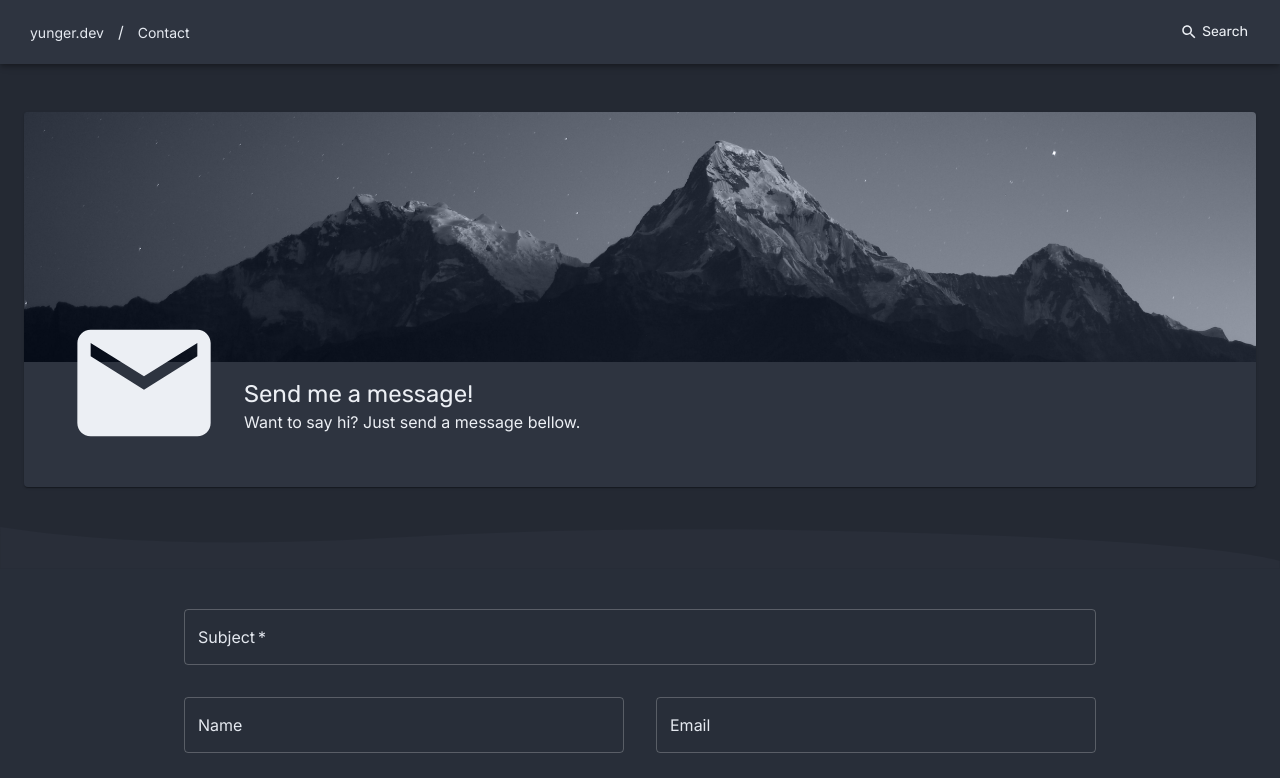
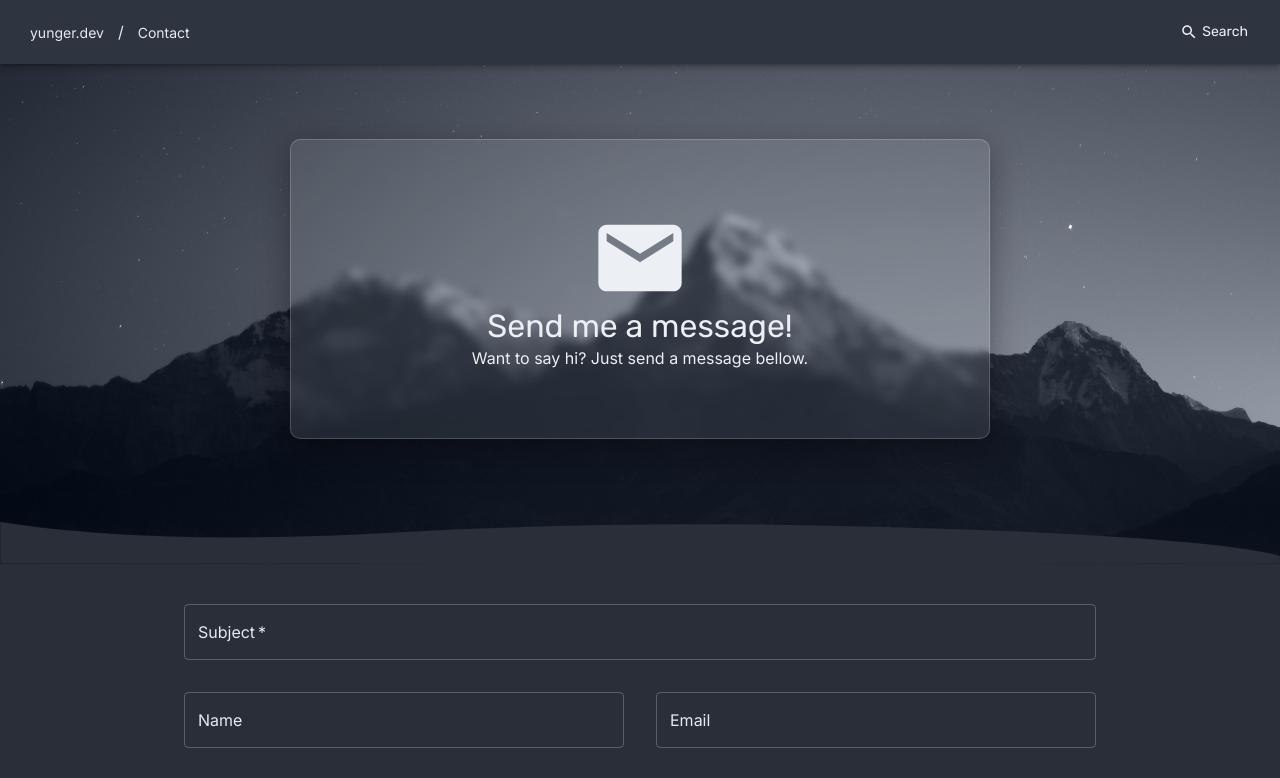
Before and after one commit to yunger7/yunger.dev, a Next.js app: page /contact in a window 1280 px wide. Shown: the top 778 px of the page. Built offline with nearby package versions, Linux system fonts and the light colour scheme.

Commit message:
Add Header to Contact page

```diff
--- a/src/pages/contact.jsx
+++ b/src/pages/contact.jsx
@@ -4,8 +4,6 @@ import { useState } from "react";
 
 import {
 	Container,
-	Card,
-	CardContent,
 	Typography,
 	Grid,
 	TextField,
@@ -19,7 +17,7 @@ import { Email as MessageIcon, Send as SendIcon } from "@material-ui/icons";
 import { Alert } from "@material-ui/lab";
 
 import { Navbar } from "../components/Navbar";
-import { WaveDivider1 } from "../components/dividers/WaveDivider1";
+import { Header } from "../components/Header";
 import { WaveDivider4 } from "../components/dividers/WaveDivider4";
 import { Footer } from "../components/Footer";
 
@@ -37,30 +35,8 @@ const navbarPaths = [
 ];
 
 const useStyles = makeStyles(theme => ({
-	page: {
-		paddingTop: theme.spacing(6),
-	},
-	introduction: {
-		paddingBottom: theme.spacing(5),
-	},
-	introductionWallpaper: {
-		position: "relative",
-		width: "100%",
-		height: 250,
-	},
-	introductionCardContent: {
-		padding: `${theme.spacing(2)}px ${theme.spacing(5)}px`,
-		maxHeight: 125,
-		display: "flex",
-	},
-	messageIcon: {
-		fontSize: 160,
-		position: "relative",
-		bottom: 75,
-		marginRight: theme.spacing(2.5),
-	},
 	form: {
-		backgroundColor: "#282e39",
+		backgroundColor: "#292e39",
 		paddingTop: theme.spacing(5),
 		paddingBottom: theme.spacing(10),
 	},
@@ -170,36 +146,28 @@ export default function Contact() {
 
 			<Navbar paths={navbarPaths} />
 
-			<main className={classes.page}>
-				<section className={classes.introduction}>
-					<Container maxWidth="lg">
-						<Card>
-							<div className={classes.introductionWallpaper}>
+			<Header
+				backgroundImage={
 					<Image
 						src={placeholder3}
-									alt=""
+						alt="Mountain wallpaper"
 						layout="fill"
 						objectFit="cover"
 						placeholder="blur"
 					/>
-							</div>
-							<CardContent className={classes.introductionCardContent}>
-								<MessageIcon className={classes.messageIcon} />
-								<div>
-									<Typography variant="h5" component="h1">
+				}
+				dividerColor="#292e39"
+			>
+				<MessageIcon style={{ fontSize: 100 }} />
+				<Typography variant="h3" component="h1">
 					Send me a message!
 				</Typography>
 				<Typography variant="body1">
 					Want to say hi? Just send a message bellow.
 				</Typography>
-								</div>
-							</CardContent>
-						</Card>
-					</Container>
-				</section>
+			</Header>
 
-				<WaveDivider1 color="#292e39" />
-
+			<main className={classes.page}>
 				<section className={classes.form}>
 					<Container maxWidth="md">
 						<form noValidate autoComplete="off" onSubmit={handleSubmit}>
```
Lines whose indentation alone changed are shown as unchanged.
